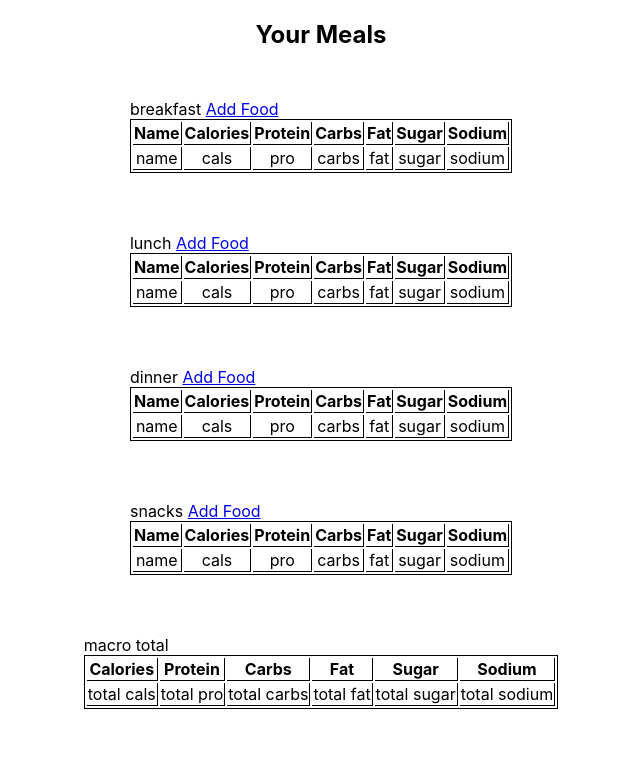
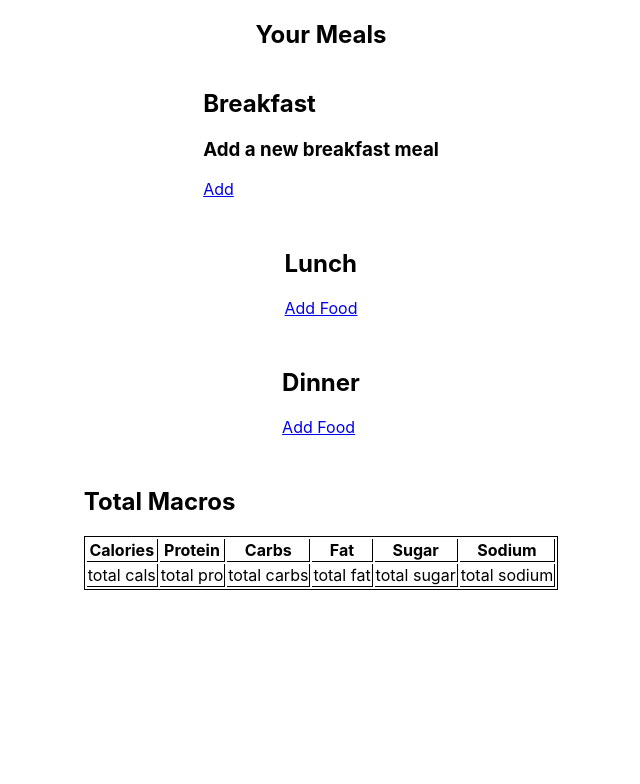
Before and after one commit to JImmyJImmy0/thehustle, a Django app: page /foodlog/ in a window 1280 px wide. Shown: the part 82-866 px from the top of the page, without its empty margins (319-959 px from the left). After the commit the page ends 672 px from the top, so only its background shows below. Run offline with Django 3.2, Linux system fonts and the light colour scheme; the visitor is signed in with stand-in values (Sample User, id 1).

Commit message:
can add a meal

```diff
--- a/main_app/templates/foods/log.html
+++ b/main_app/templates/foods/log.html
@@ -10,132 +10,21 @@
 <section class='meals-container'>
     <h1>Your Meals</h1>
 
-    <div>
-        {{ full_dict }}
-    </div>
-
     <div class='breakfast'>
-        breakfast
-        <a href="{% url 'foods_index' %}">Add Food</a>
-        <div class='b-table'>
-            <table>
-                <thead>
-                    <tr>
-                        <th>Name</th>
-                        <th>Calories</th>
-                        <th>Protein</th>
-                        <th>Carbs</th>
-                        <th>Fat</th>
-                        <th>Sugar</th>
-                        <th>Sodium</th>
-                    </tr>
-                </thead>
-                <tbody>
-                    <tr>
-                        <td>name</td>
-                        <td>cals</td>
-                        <td>pro</td>
-                        <td>carbs</td>
-                        <td>fat</td>
-                        <td>sugar</td>
-                        <td>sodium</td>
-                    </tr>
-                </tbody>
-            </table>
-        </div>
+        <h1>Breakfast</h1>
+        <h3>Add a new breakfast meal</h3>
+        <a href="{% url 'breakfast_create' %}">Add</a>
     </div>
     <div class='lunch'>
-        lunch
+        <h1>Lunch</h1>
         <a href="{% url 'foods_index' %}">Add Food</a>
-        <div class='l-table'>
-            <table>
-                <thead>
-                    <tr>
-                        <th>Name</th>
-                        <th>Calories</th>
-                        <th>Protein</th>
-                        <th>Carbs</th>
-                        <th>Fat</th>
-                        <th>Sugar</th>
-                        <th>Sodium</th>
-                    </tr>
-                </thead>
-                <tbody>
-                    <tr>
-                        <td>name</td>
-                        <td>cals</td>
-                        <td>pro</td>
-                        <td>carbs</td>
-                        <td>fat</td>
-                        <td>sugar</td>
-                        <td>sodium</td>
-                    </tr>
-                </tbody>
-            </table>
-        </div>
     </div>
     <div class='dinner'>
-        dinner
+        <h1>Dinner</h1>
         <a href="{% url 'foods_index' %}">Add Food</a>
-        <div class='d-table'>
-            <table>
-                <thead>
-                    <tr>
-                        <th>Name</th>
-                        <th>Calories</th>
-                        <th>Protein</th>
-                        <th>Carbs</th>
-                        <th>Fat</th>
-                        <th>Sugar</th>
-                        <th>Sodium</th>
-                    </tr>
-                </thead>
-                <tbody>
-                    <tr>
-                        <td>name</td>
-                        <td>cals</td>
-                        <td>pro</td>
-                        <td>carbs</td>
-                        <td>fat</td>
-                        <td>sugar</td>
-                        <td>sodium</td>
-                    </tr>
-                </tbody>
-            </table>
-        </div>
-    </div>
-    <div class='snacks'>
-        snacks
-        <a href="{% url 'foods_index' %}">Add Food</a>
-        <div class='s-table'>
-            <table>
-                <thead>
-                    <tr>
-                        <th>Name</th>
-                        <th>Calories</th>
-                        <th>Protein</th>
-                        <th>Carbs</th>
-                        <th>Fat</th>
-                        <th>Sugar</th>
-                        <th>Sodium</th>
-                    </tr>
-                </thead>
-                <tbody>
-                    <tr>
-                        <td>name</td>
-                        <td>cals</td>
-                        <td>pro</td>
-                        <td>carbs</td>
-                        <td>fat</td>
-                        <td>sugar</td>
-                        <td>sodium</td>
-                    </tr>
-                </tbody>
-            </table>
-        </div>
     </div>
     <div class='macro-total'>
-        macro total
+        <h1>Total Macros</h1>
         <div class='total-table'>
             <table>
                 <thead>
--- a/main_app/urls.py
+++ b/main_app/urls.py
@@ -13,5 +13,6 @@ urlpatterns = [
     path('exercise/<int:pk>/delete', views.ExerciseDelete.as_view(), name='exercises_delete'),
     path('accounts/signup/', views.signup, name='signup'),
     path('accounts/createprofile/', views.createprofile, name='createprofile'),
-    path('breakfast/', views.BreakfastCreate.as_view(), name='breakfast_create'),
+    path('breakfast/create', views.BreakfastCreate.as_view(), name='breakfast_create'), # maybe just MealCreate for all meals
+    path('breakfast/<int:meal_id>/', views.breakfast_details, name='breakfast_details'),
 ]
--- a/main_app/views.py
+++ b/main_app/views.py
@@ -38,10 +38,23 @@ def exercise_log(request):
     exercises = Exercise.objects.filter(user=request.user)
     return render(request, 'exercises/log.html', { 'exercises': exercises })
 
+
+@login_required
+def breakfast_details(request, meal_id):
+    meal = Meal.objects.get(id=meal_id)
+    # add a food?
+    return render(request, 'meals/breakfast_details.html', {'meal': meal}) # foods ? look at dogcollector
+
 class BreakfastCreate(LoginRequiredMixin, CreateView):
-    model: Meal
+    model = Meal
     fields = ['name', 'date']
     success_url = '/foodlog/'     # sub to change for a reverse in model
+
+    def form_valid(self, form):
+        form.instance.user = self.request.user
+        return super().form_valid(form)
+
+
 
 class FoodCreate(LoginRequiredMixin, CreateView):
     model = Food
```
Also changed, not shown: main_app/templates/main_app/meal_form.html (added, +22 -0 lines), main_app/templates/meals/breakfast_details.html (added, +7 -0 lines), main_app/static/css/meal-form.css (added).
